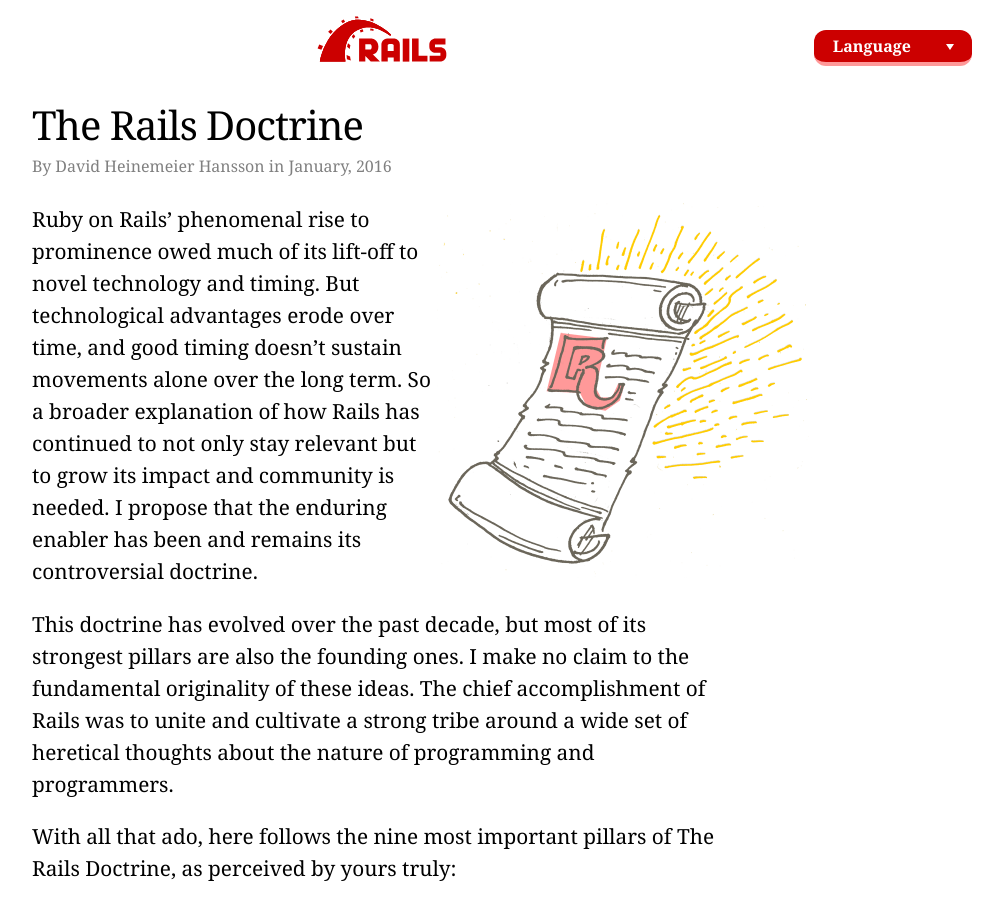
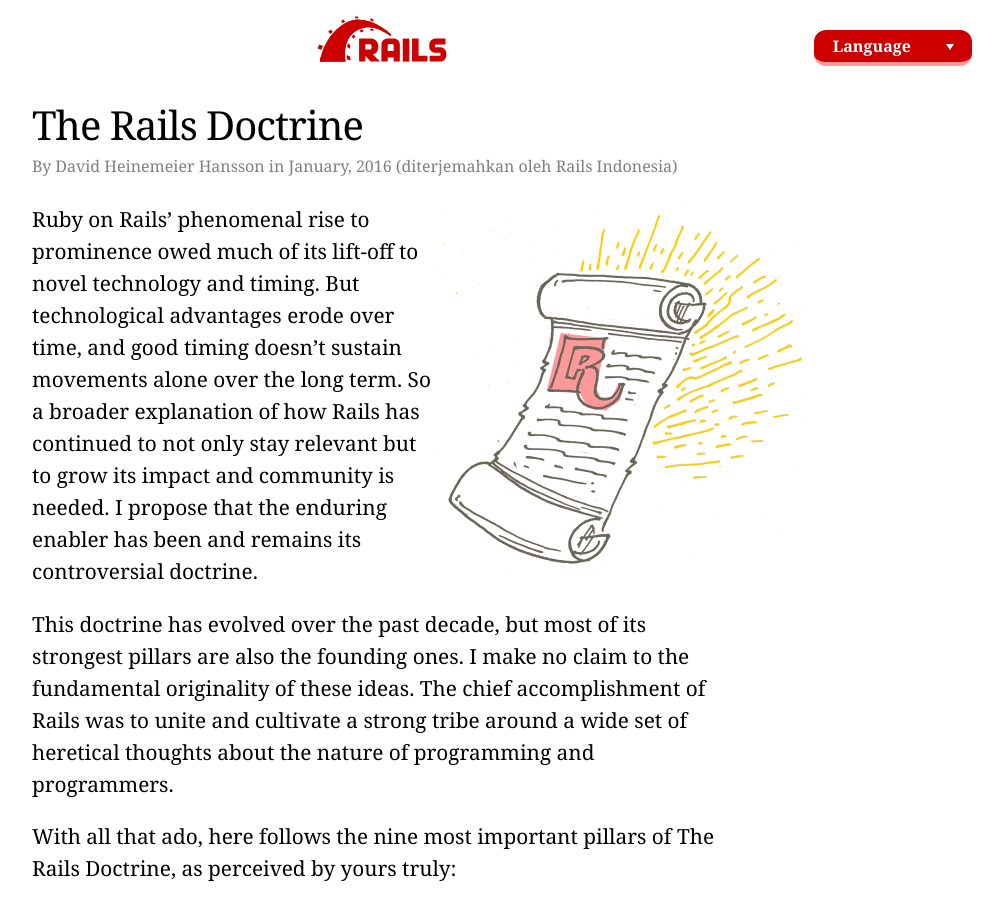
Before and after one commit to rails-id/rails-id.github.io, a Jekyll site: the page built from doctrine.html, in a window 1280 px wide and 900 px high. Shown: the whole window, without its empty margins (258-1261 px from the left). Built offline with Jekyll 4.4.1, drawn with Linux system fonts in a browser that asks for light colours.

Commit message:
:gem: COntrib: perbarui doctrine

```diff
--- a/doctrine.html
+++ b/doctrine.html
@@ -6,7 +6,7 @@
 
     <section>
       <h1 style="margin-bottom: 0px">The Rails Doctrine</h1>
-      <p style="margin-top: 0"><small style="color: grey">By David Heinemeier Hansson in January, 2016</small></p>
+      <p style="margin-top: 0"><small style="color: grey">By David Heinemeier Hansson in January, 2016 (diterjemahkan oleh Rails Indonesia)</small></p>
 
       <figure class="right">
         <img src="/images/doctrine.png" alt="The Rails Doctrine">
--- a/doctrine/en.html
+++ b/doctrine/en.html
@@ -1,7 +1,7 @@
 ---
 layout: doctrine
 title: Doctrine
-permalink: /doctrine/
+permalink: /doctrine/en
 ---
 
     <section>
```
